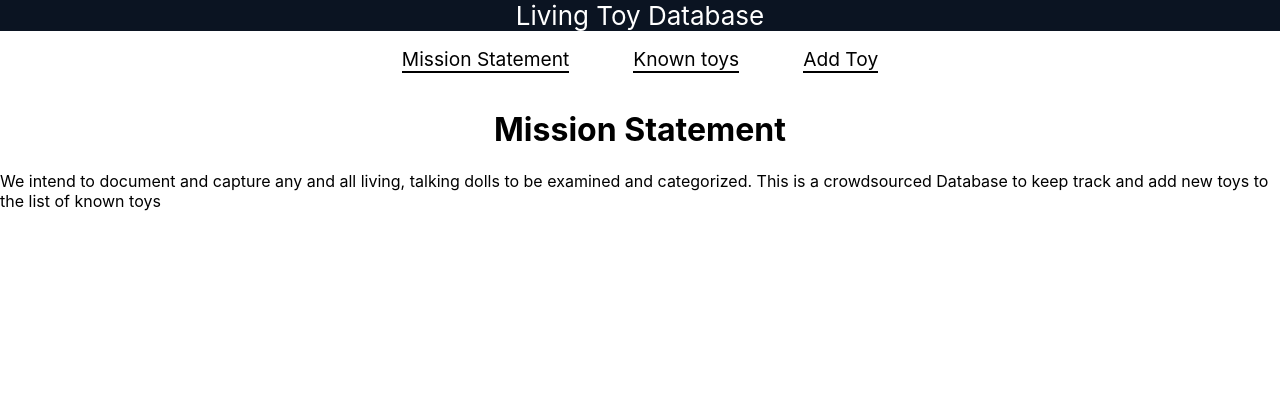
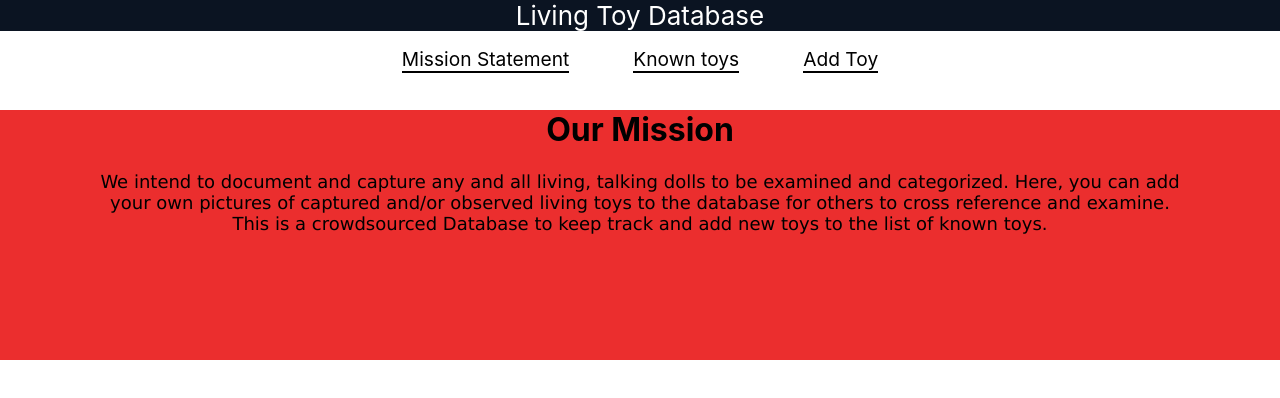
Before and after one commit to Jgarcia115/phase-2-project, a React (Create React App) app: page / in a window 1280 px wide. Shown: the top 398 px of the page. Built offline with nearby package versions, Linux system fonts and the light colour scheme; no server answers.

Commit message:
css styling added

```diff
--- a/public/index.html
+++ b/public/index.html
@@ -24,7 +24,7 @@
       work correctly both with client-side routing and a non-root public URL.
       Learn how to configure a non-root public URL by running `npm run build`.
     -->
-    <title>React App</title>
+    <title>Toy Database</title>
   </head>
   <body>
     <noscript>You need to enable JavaScript to run this app.</noscript>
--- a/src/AddCard.js
+++ b/src/AddCard.js
@@ -40,7 +40,7 @@ function AddCard({ onAddToy }) {
 
     return (
         <section className='Add'>
-            <h1>Add a Toy</h1>
+            <h1>Submit Evidence</h1>
             <form onSubmit={handleSubmit}>
                 <label>
                     <input
--- a/src/App.css
+++ b/src/App.css
@@ -1,14 +1,16 @@
 
-
-.App-logo {
-  height: 40vmin;
-  pointer-events: none;
+p {
+  text-align: center;
+  font-size: large;
+  font-family: Verdana, Geneva, Tahoma, sans-serif;
+  margin-left: 100px;
+  margin-right: 100px;
 }
 
-@media (prefers-reduced-motion: no-preference) {
-  .App-logo {
-    animation: App-logo-spin infinite 20s linear;
-  }
+.About {
+  background-color: rgb(235, 46, 46);
+  height: 250px;
+
 }
 
 .App-header {
@@ -36,6 +38,68 @@ nav a {
   transition: 0.1s;
 }
 
+nav a:hover,
+nav a:active {
+  color: red;
+  border-bottom: 2px solid red;
+}
+
+nav a.active {
+  color: white;
+  background: tomato;
+}
+
 h1 {
   text-align: center;
 }
+
+.container {
+  border: 3px solid #fff;
+  padding: 50px;
+}
+
+.card-body {
+  width: 30%;
+  float: left;
+  padding: 20px;
+  border: 2px solid red;
+}
+
+h5 {
+  text-align: center;
+  font-size: large;
+}
+
+section {
+  display: flex;
+  align-items: center;
+  justify-content: center;
+  flex-direction: column;
+  text-align: center;
+  padding: 1rem;
+}
+
+form button {
+  margin-top: 5px;
+  padding: 0.5rem;
+  background-color: firebrick;
+  color: white;
+  font-weight: bold;
+  border: none;
+}
+
+form {
+  display: flex;
+  flex-direction: column;
+  align-items: flex-start;
+}
+
+form > input {
+  width: 100%;
+  margin-bottom: 1rem;
+}
+
+form > fieldset {
+  text-align: left;
+  padding: 0.5rem;
+}
--- a/src/CardList.js
+++ b/src/CardList.js
@@ -4,12 +4,12 @@ import Cards from "./Cards"
 function CardList({ toys }) {
     return (
         <div className='List'>
-          <h1>Known Toys</h1>
-          <ul>
+            <div className="container">
             {toys.map(toy => {
                 return <Cards toy={toy} />
             })}
-            </ul>
+
+            </div>
         </div>
     )
 }
--- a/src/Cards.js
+++ b/src/Cards.js
@@ -6,12 +6,10 @@ function Cards({ toy }) {
 
     return (
         <div>
-            <div className="card">
-                <div className="card-body">
-                    <h5 className="card-title">{name}</h5>
-                    <img src={image} alt='toy photo' width="250" height="250" />
-                </div>
-        </div>
+            <div className="card-body">
+                <h5 className="card-title">{name}</h5>
+                <img src={image} alt='toy photo' width="250" height="250" />
+            </div>
         </div>
     )
 }
--- a/src/Mission.js
+++ b/src/Mission.js
@@ -3,8 +3,8 @@ import React from "react"
 function Mission() {
     return (
         <div className='About'>
-          <h1>Mission Statement</h1>
-          <p className="statement">We intend to document and capture any and all living, talking dolls to be examined and categorized. This is a crowdsourced Database to keep track and add new toys to the list of known toys</p>
+          <h1>Our Mission</h1>
+          <p className="statement">We intend to document and capture any and all living, talking dolls to be examined and categorized. Here, you can add your own pictures of captured and/or observed living toys to the database for others to cross reference and examine. This is a crowdsourced Database to keep track and add new toys to the list of known toys.</p>
         </div>
     )
 }
```
Also changed, not shown: 1 other file (tests, documents, lock files or other folders).
